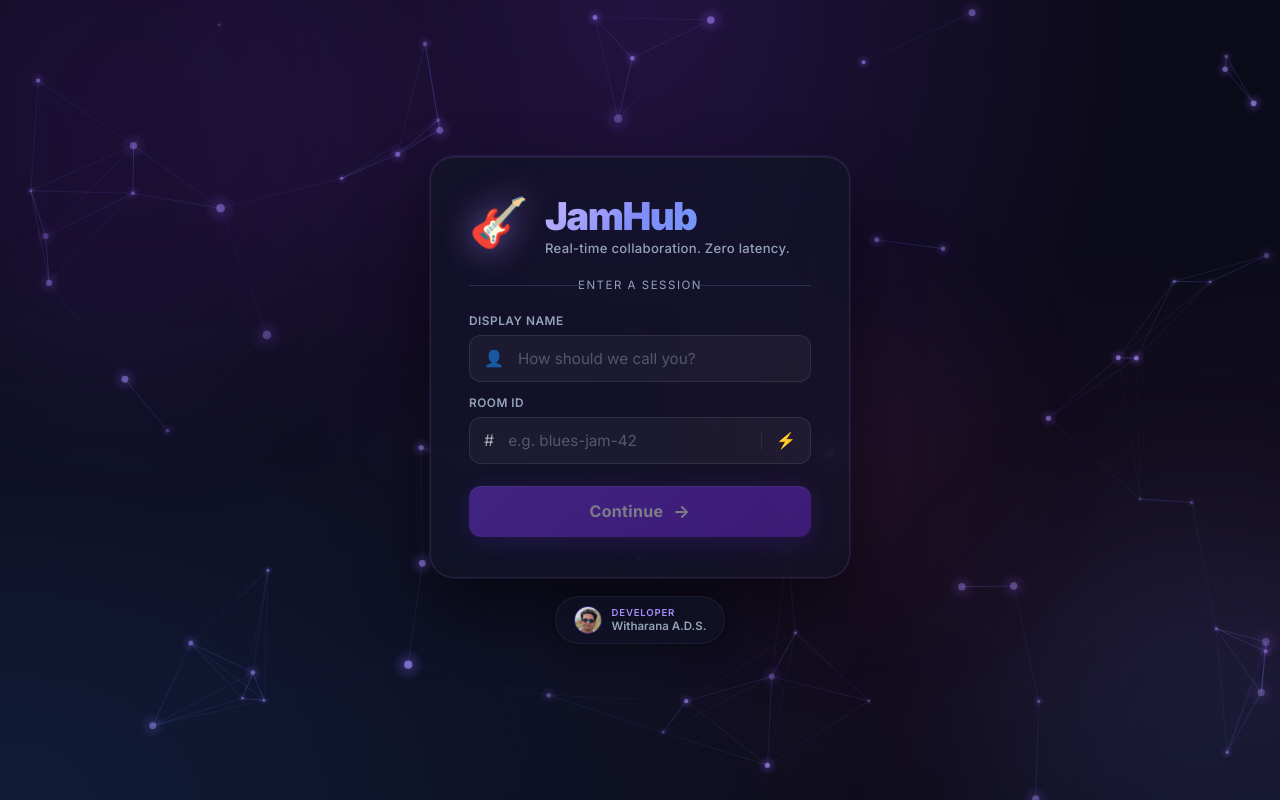
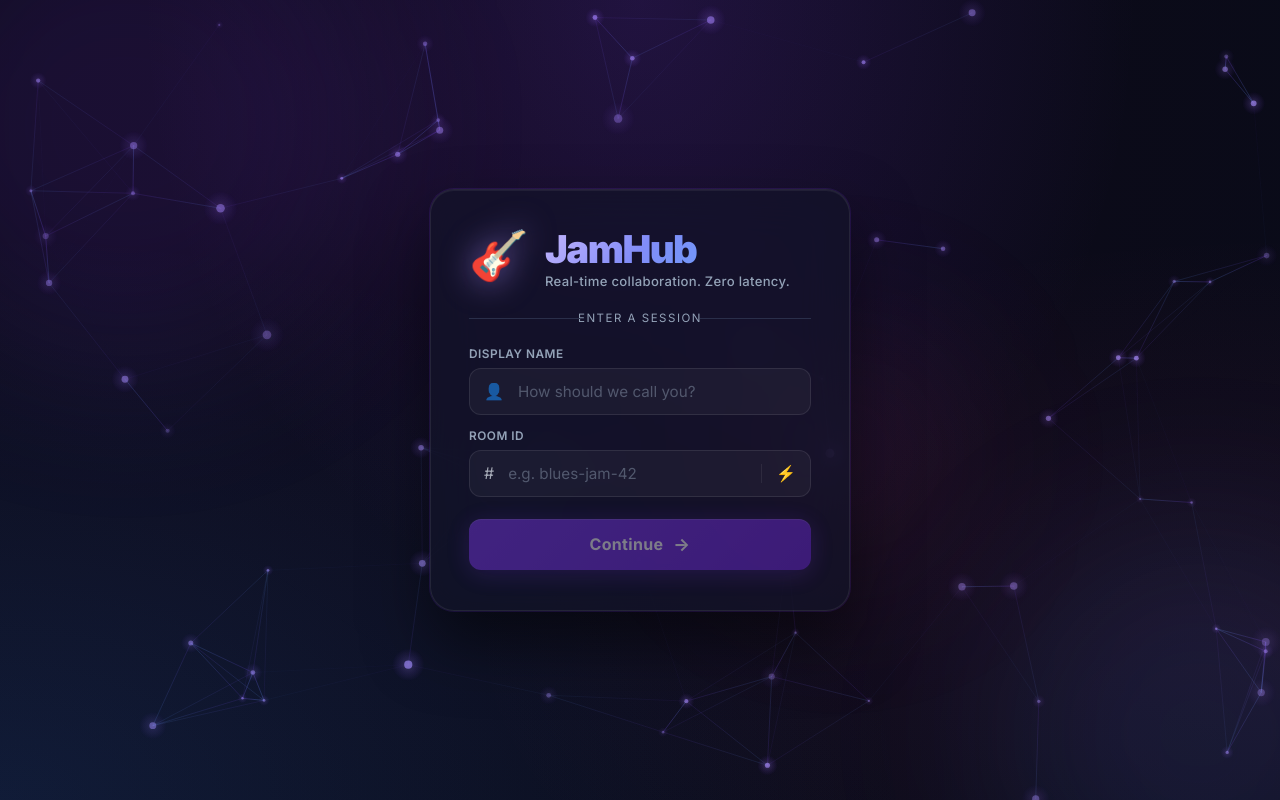
Before and after one commit to avidzcheetah/JamHub, a React (Vite) app in the folder client/: page / in a window 1280 px wide. Built offline with nearby package versions, Linux system fonts and the light colour scheme; no server answers.

Commit message:
hide developer names

```diff
--- a/client/src/components/Lobby.jsx
+++ b/client/src/components/Lobby.jsx
@@ -11,7 +11,6 @@ export default function Lobby({ onJoin }) {
     const [micOn, setMicOn] = useState(true);
     const [camOn, setCamOn] = useState(true);
     const [joining, setJoining] = useState(false);
-    const [imgError, setImgError] = useState(false);
 
     const previewVideoRef = useRef(null);
     const previewStreamRef = useRef(null);
@@ -258,19 +257,7 @@ export default function Lobby({ onJoin }) {
                     </div>
                 )}
 
-                {/* Developer credit */}
-                <div className="lobby-credit">
-                    <div className="credit-photo">
-                        {!imgError
-                            ? <img src="/profile.jpg" alt="Witharana A.D.S." onError={() => setImgError(true)} />
-                            : <div className="credit-initials">W</div>
-                        }
-                    </div>
-                    <div className="credit-info">
-                        <span className="credit-role">Developer</span>
-                        <span className="credit-name">Witharana A.D.S.</span>
-                    </div>
-                </div>
+
             </div>
         </div>
     );
```
